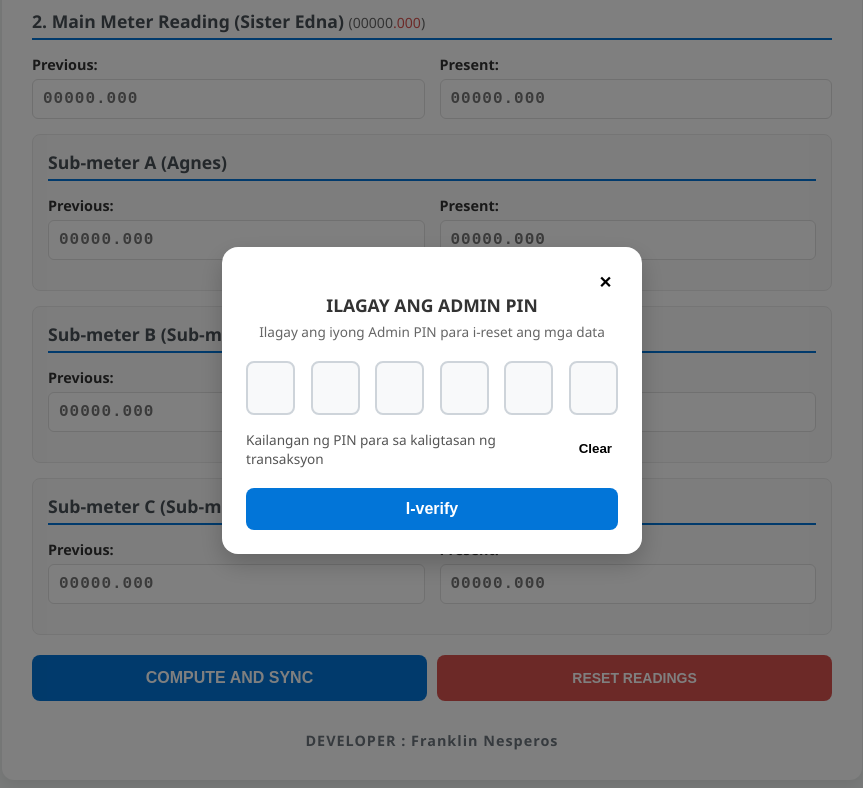
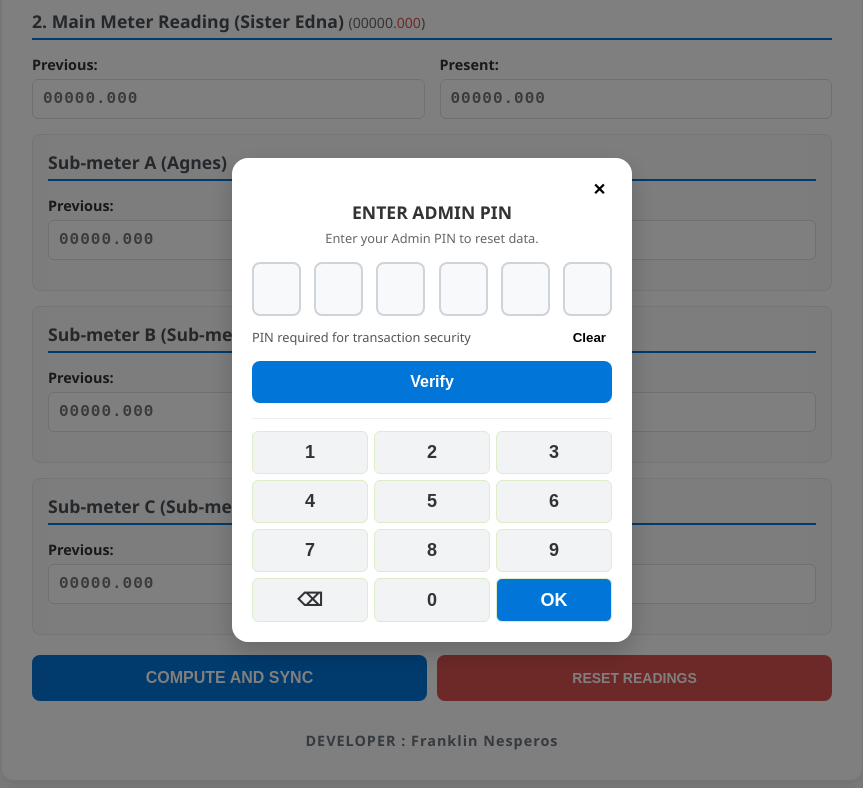
Before and after one commit to franklinnesperos/maynilad-calculator, a plain HTML site: page index.html in a window 1280 px wide. Both pictures are taken after a click on the button "RESET READINGS". Shown: the part 276-1064 px from the top of the page, without its empty margins (208-1071 px from the left). Drawn offline with nearby package versions, Linux system fonts and the light colour scheme; no server answers.

Commit message:
Update index.html

```diff
--- a/index.html
+++ b/index.html
@@ -102,15 +102,8 @@
             activeInput = null;
         }
 
+        // Pinindot ang mga numero sa keypad para sa Meter Readings
         window.keypadPress = function(char) {
-            if(document.getElementById('adminPinModal').style.display === 'flex') {
-                if(enteredPin.length < 6) {
-                    enteredPin += char;
-                    updatePinDisplayBoxes();
-                }
-                return;
-            }
-
             if (!activeInput) return;
 
             if (isRateInput) {
@@ -125,12 +118,6 @@
         }
 
         window.keypadDelete = function() {
-            if(document.getElementById('adminPinModal').style.display === 'flex') {
-                enteredPin = enteredPin.slice(0, -1);
-                updatePinDisplayBoxes();
-                return;
-            }
-
             if (!activeInput) return;
 
             if (isRateInput) {
@@ -283,6 +270,7 @@
             document.getElementById('resultBox').style.display = 'block';
         }
 
+        // --- ADMIN PIN FUNCTIONS & PIN KEYPAD ---
         window.requestResetWithPin = function() {
             closeKeypad();
             enteredPin = "";
@@ -300,11 +288,23 @@
             updatePinDisplayBoxes();
         }
 
+        window.pinKeypadPress = function(digit) {
+            if (enteredPin.length < 6) {
+                enteredPin += digit;
+                updatePinDisplayBoxes();
+            }
+        }
+
+        window.pinKeypadDelete = function() {
+            enteredPin = enteredPin.slice(0, -1);
+            updatePinDisplayBoxes();
+        }
+
         function updatePinDisplayBoxes() {
             for(let i=0; i<6; i++) {
                 let box = document.getElementById('pin-' + i);
                 if(i < enteredPin.length) {
-                    box.innerText = "•";
+                    box.innerText = enteredPin[i]; // Inilagay ang mismong digit para makita mo ang tina-type mo
                 } else {
                     box.innerText = "";
                 }
@@ -591,6 +591,7 @@
             color: #0275d8;
         }
 
+        /* Admin PIN Modal & Built-in Keypad para sa PIN */
         .pin-modal {
             position: fixed;
             inset: 0;
@@ -599,15 +600,15 @@
             align-items: center;
             justify-content: center;
             z-index: 2000;
-            padding: 20px;
+            padding: 15px;
         }
 
         .pin-card {
             background: #ffffff;
             width: 100%;
-            max-width: 420px;
+            max-width: 400px;
             border-radius: 16px;
-            padding: 24px;
+            padding: 20px;
             box-shadow: 0 10px 25px rgba(0,0,0,0.2);
             box-sizing: border-box;
         }
@@ -622,16 +623,16 @@
 
         .pin-subtext {
             text-align: center;
-            font-size: 0.85em;
+            font-size: 0.8em;
             color: #666;
-            margin-bottom: 20px;
+            margin-bottom: 15px;
         }
 
         .pin-boxes {
             display: flex;
             justify-content: space-between;
-            gap: 8px;
-            margin-bottom: 15px;
+            gap: 6px;
+            margin-bottom: 12px;
         }
 
         .pin-box {
@@ -651,9 +652,9 @@
             display: flex;
             justify-content: space-between;
             align-items: center;
-            font-size: 0.85em;
+            font-size: 0.8em;
             color: #555;
-            margin-bottom: 20px;
+            margin-bottom: 15px;
         }
 
         .pin-clear-btn {
@@ -674,6 +675,31 @@
             font-size: 16px;
             font-weight: bold;
             cursor: pointer;
+            margin-bottom: 15px;
+        }
+
+        /* Keypad Grid para mismo sa loob ng PIN modal */
+        .pin-keypad-grid {
+            display: grid;
+            grid-template-columns: repeat(3, 1fr);
+            gap: 6px;
+            border-top: 1px solid #eee;
+            padding-top: 12px;
+        }
+
+        .pin-k-btn {
+            background: #f1f3f5;
+            border: 1px solid #dcedc8;
+            border-radius: 6px;
+            padding: 10px;
+            font-size: 18px;
+            font-weight: bold;
+            text-align: center;
+            cursor: pointer;
+            color: #333;
+        }
+        .pin-k-btn:active {
+            background: #e2e6ea;
         }
 
         .submeter-card {
@@ -944,12 +970,12 @@
     </div>
 </div>
 
-<!-- Admin PIN Modal -->
+<!-- Admin PIN Modal na may Built-in Keypad para makapagtiklo ng PIN -->
 <div class="pin-modal" id="adminPinModal">
     <div class="pin-card">
         <div style="text-align: right;"><button onclick="closePinModal()" style="border:none; background:none; font-size:16px; font-weight:bold; cursor:pointer;">✕</button></div>
-        <div class="pin-header-title">ILAGAY ANG ADMIN PIN</div>
-        <div class="pin-subtext">Ilagay ang iyong Admin PIN para i-reset ang mga data</div>
+        <div class="pin-header-title">ENTER ADMIN PIN</div>
+        <div class="pin-subtext">Enter your Admin PIN to reset data.</div>
 
         <div class="pin-boxes">
             <div class="pin-box" id="pin-0"></div>
@@ -961,11 +987,27 @@
         </div>
 
         <div class="pin-actions-row">
-            <span>Kailangan ng PIN para sa kaligtasan ng transaksyon</span>
+            <span>PIN required for transaction security</span>
             <button class="pin-clear-btn" onclick="clearPinInput()">Clear</button>
         </div>
 
-        <button class="btn-verify-pin" onclick="verifyAdminPin()">I-verify</button>
+        <button class="btn-verify-pin" onclick="verifyAdminPin()">Verify</button>
+
+        <!-- Sariling Keypad Grid para sa PIN Modal para siguradong makakapag-type sa cellphone -->
+        <div class="pin-keypad-grid">
+            <button type="button" class="pin-k-btn" onclick="pinKeypadPress('1')">1</button>
+            <button type="button" class="pin-k-btn" onclick="pinKeypadPress('2')">2</button>
+            <button type="button" class="pin-k-btn" onclick="pinKeypadPress('3')">3</button>
+            <button type="button" class="pin-k-btn" onclick="pinKeypadPress('4')">4</button>
+            <button type="button" class="pin-k-btn" onclick="pinKeypadPress('5')">5</button>
+            <button type="button" class="pin-k-btn" onclick="pinKeypadPress('6')">6</button>
+            <button type="button" class="pin-k-btn" onclick="pinKeypadPress('7')">7</button>
+            <button type="button" class="pin-k-btn" onclick="pinKeypadPress('8')">8</button>
+            <button type="button" class="pin-k-btn" onclick="pinKeypadPress('9')">9</button>
+            <button type="button" class="pin-k-btn" onclick="pinKeypadDelete()">⌫</button>
+            <button type="button" class="pin-k-btn" onclick="pinKeypadPress('0')">0</button>
+            <button type="button" class="pin-k-btn" style="background:#0275d8; color:#fff;" onclick="verifyAdminPin()">OK</button>
+        </div>
     </div>
 </div>
 
```
